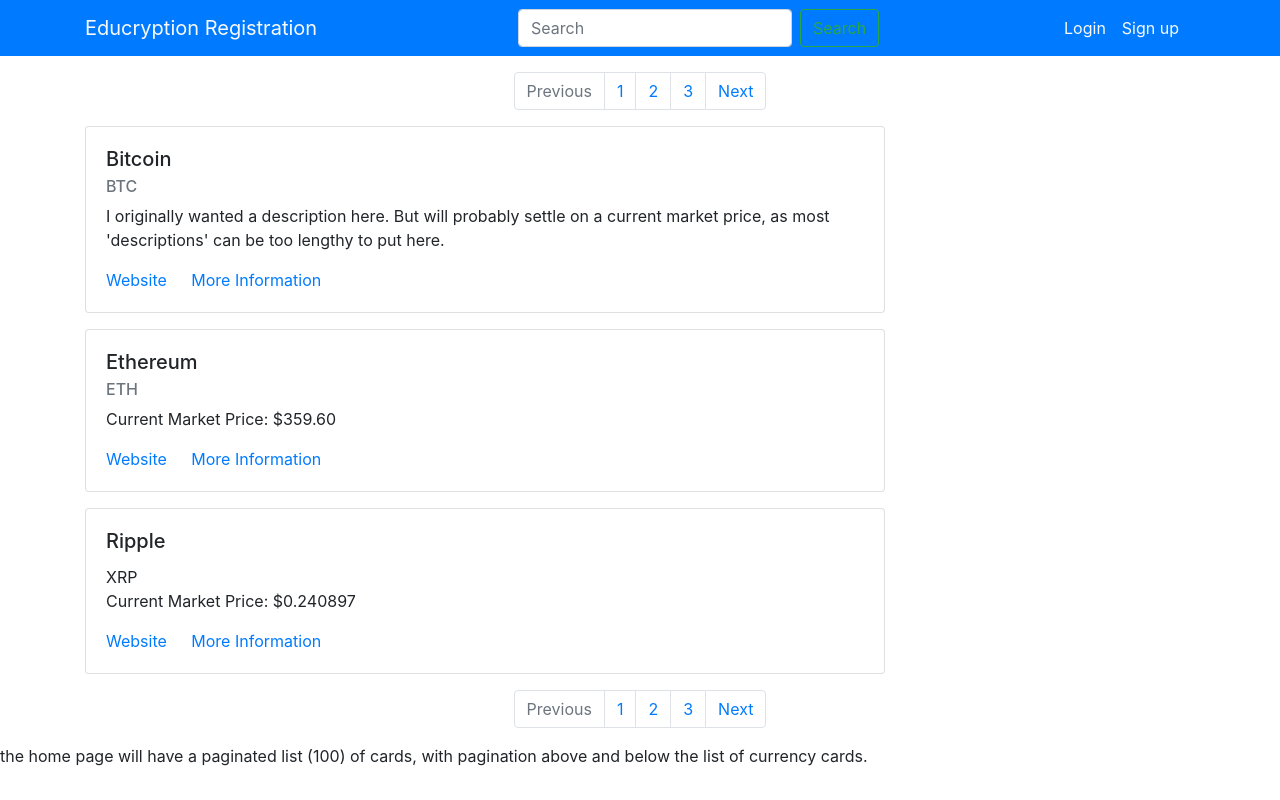
After one commit to mgeurian/Capstone1, a Flask app: template templates/prototype.html in a window 1280 px wide. The commit adds this page. Run offline with Flask 2, Linux system fonts and the light colour scheme; the template is opened without the code that fills it, so the values that code supplies are empty; some libraries are stand-ins or nearby versions.

Commit message:
add prototype

```diff
--- a/app.py
+++ b/app.py
@@ -25,13 +25,15 @@
 
 connect_db(app)
 
-# api connetion variables
+# api connection variables
 
 base_api = 'https://pro-api.coinmarketcap.com/v1/cryptocurrency/'
 api_key = '?CMC_PRO_API_KEY=' + API_KEY
 
 
+
 def update_db_currency(res):
+
     new_currency = Currency(
         id = request.json["flavor"],
         name = request.json["name"],
@@ -45,8 +47,8 @@
         percent_change_1h = request.json["percent_change_1h"],
         percent_change_24h = request.json["percent_change_24h"],
         percent_change_7d = request.json["percent_change_7d"]
+    )
 
-    )
     db.session.add(new_currency)
     db.session.commit()
 
@@ -64,21 +66,40 @@
     """Get CMC response."""
 
     # id = request.json["crypto_id"]
-    # name = request.json["name"]
-    # print(name)
-    # by slug
-
-    # res = requests.get(base_api + 'info' + api_key + '&slug=' + name)
-    # res = requests.get(base_api + 'map' + api_key)
+    name = request.json["name"]
 
 
-    res = requests.get(base_api + 'listings/latest' + api_key + '&limit=1')
-    print(res)
-    currencies = Currency.query.all()
-    serialized = [c.serialize() for c in currencies]
+    # *********** this block gets currencies by slug ***********
 
+    # by slug
+    # res = requests.get(base_api + 'info' + api_key + '&slug=' + name)
+
+    # **************************
+
+
+
+    # *********** this block gets ALL currencies by CMC IDs ***********
+
+    res = requests.get(base_api + 'map' + api_key)
+    response_json = res.json()
+
+    # **************************
+
+
+
+    # *********** this block returns listings/latest ***********
+
+    # res = requests.get(base_api + 'listings/latest' + api_key + '&limit=1')
+    # currencies = Currency.query.all()
+    # serialized = [c.serialize() for c in currencies]
     # response_json = res.json()
-    return jsonify(currencies = serialized)
+    # return jsonify(currencies = serialized)
+
+    # **************************
+
+    return response_json
+
+
 
 
 
--- a/templates/base.html
+++ b/templates/base.html
@@ -13,7 +13,7 @@
 
   <div class="navbar navbar-light bg-primary justify-content-between">
     <div class="container">
-      <a href="/" class="navbar-brand text-light"> Registration & Authorization </a>
+      <a href="/" class="navbar-brand text-light"> Educryption Registration </a>
       <ul class="nav navbar-nav flex-row float-right">
         {% if session ['username'] %}
         <li class="nav-item">
--- /dev/null
+++ b/templates/prototype.html
@@ -0,0 +1,94 @@
+<!DOCTYPE html>
+<html lang="en">
+<head>
+  <meta charset="UTF-8">
+  <meta name="viewport" content="width=device-width, initial-scale=1.0">
+  <script src="https://unpkg.com/jquery"></script>
+  <link rel="stylesheet" href="https://stackpath.bootstrapcdn.com/bootstrap/4.5.2/css/bootstrap.min.css" integrity="sha384-JcKb8q3iqJ61gNV9KGb8thSsNjpSL0n8PARn9HuZOnIxN0hoP+VmmDGMN5t9UJ0Z" crossorigin="anonymous">
+  <title>Educryption</title>
+</head>
+<body>
+  <div class="navbar navbar-light bg-primary justify-content-between mb-3">
+    <div class="container">
+      <a href="/" class="navbar-brand text-light"> Educryption Registration</a>
+      <form class="form-inline">
+        <input class="form-control mr-sm-2" type="search" placeholder="Search" aria-label="Search">
+        <button class="btn btn-outline-success my-2 my-sm-0" type="submit">Search</button>
+      </form>
+      <ul class="nav navbar-nav flex-row float-right">
+
+        <li class="nav-item">
+          <a class="nav-link pr-3 text-light" href="/login">Login</a>
+        </li>
+        <li class="nav-item">
+          <a class="nav-link pr-3 text-light" href="/register">Sign up</a>
+        </li>
+      </ul>
+    </div>
+  </div>
+
+  <nav aria-label="Page navigation example">
+    <ul class="pagination justify-content-center">
+      <li class="page-item disabled">
+        <a class="page-link" href="#" tabindex="-1">Previous</a>
+      </li>
+      <li class="page-item"><a class="page-link" href="#">1</a></li>
+      <li class="page-item"><a class="page-link" href="#">2</a></li>
+      <li class="page-item"><a class="page-link" href="#">3</a></li>
+      <li class="page-item">
+        <a class="page-link" href="#">Next</a>
+      </li>
+    </ul>
+  </nav>
+
+
+  <div class="container">
+    <div class="card mb-3" style="width: 50rem;">
+      <div class="card-body">
+        <h5 class="card-title">Bitcoin</h5>
+        <h6 class="card-subtitle mb-2 text-muted">BTC</h6>
+        <p class="card-text">I originally wanted a description here. But will probably settle on a current market price, as most 'descriptions' can be too lengthy to put here.</p>
+        <a href="#" class="card-link">Website</a>
+        <a href="#" class="card-link">More Information</a>
+      </div>
+    </div>
+
+    <div class="card mb-3" style="width: 50rem;">
+      <div class="card-body">
+        <h5 class="card-title">Ethereum</h5>
+        <h6 class="card-subtitle mb-2 text-muted">ETH</h6>
+        <p class="card-text">Current Market Price: $359.60</p>
+        <a href="#" class="card-link">Website</a>
+        <a href="#" class="card-link">More Information</a>
+      </div>
+    </div>
+
+    <div class="card mb-3" style="width: 50rem;">
+      <div class="card-body">
+        <h5 class="card-title">Ripple</h5>XRP</h6>
+        <p class="card-text">Current Market Price: $0.240897</p>
+        <a href="#" class="card-link">Website</a>
+        <a href="#" class="card-link">More Information</a>
+      </div>
+    </div>
+  </div>
+
+  <nav aria-label="Page navigation example">
+    <ul class="pagination justify-content-center">
+      <li class="page-item disabled">
+        <a class="page-link" href="#" tabindex="-1">Previous</a>
+      </li>
+      <li class="page-item"><a class="page-link" href="#">1</a></li>
+      <li class="page-item"><a class="page-link" href="#">2</a></li>
+      <li class="page-item"><a class="page-link" href="#">3</a></li>
+      <li class="page-item">
+        <a class="page-link" href="#">Next</a>
+      </li>
+    </ul>
+  </nav>
+
+</body>
+</html>
+
+
+<p>the home page will have a paginated list (100) of cards, with pagination above and below the list of currency cards.</p>
```
Also changed, not shown: static/crypto.js (+20 -6 lines).
